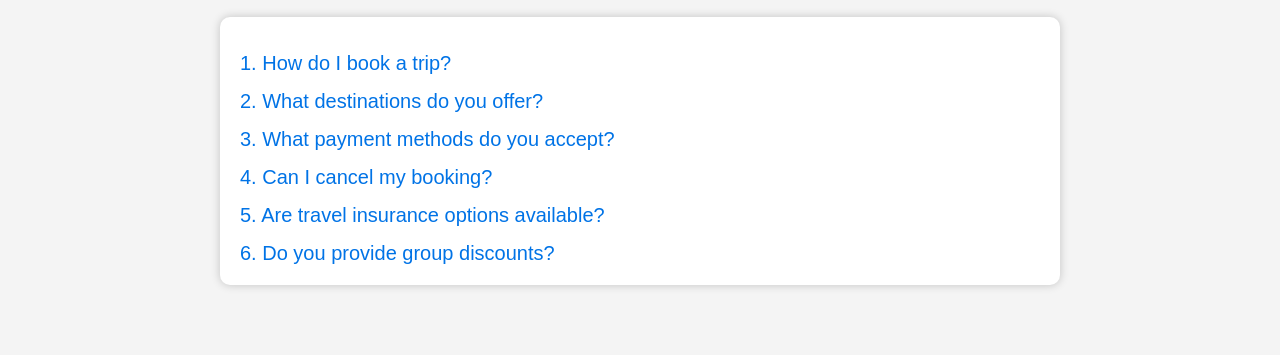
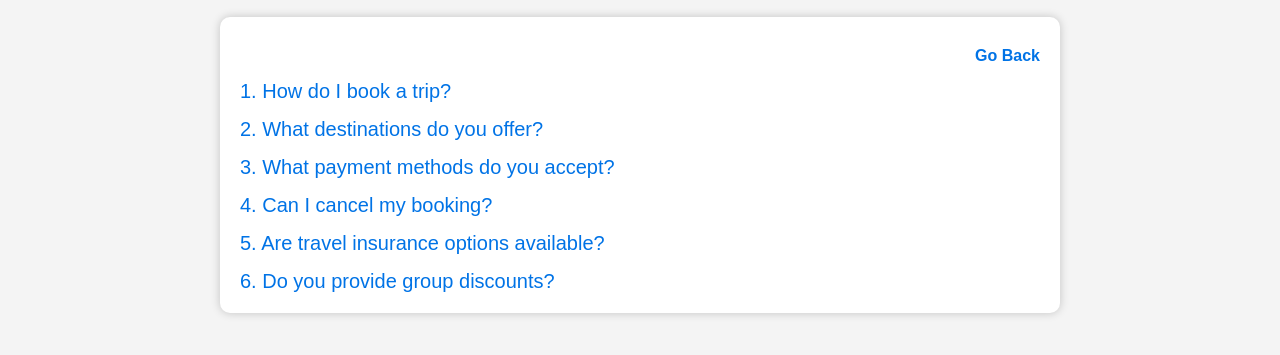
Before and after one commit to Carlos2902/WDDM_Project, a plain HTML site: page qna.html in a window 1280 px wide. Shown: the part 71-426 px from the top of the page. Drawn offline with Linux system fonts and the light colour scheme.

Commit message:
Go back button

```diff
--- a/qna.html
+++ b/qna.html
@@ -43,11 +43,30 @@
         .question:hover {
             text-decoration: underline;
         }
+
+        /* Go Back Link Styles */
+        .go-back {
+            text-align: right;
+            margin-top: 10px;
+        }
+
+        .go-back a {
+            text-decoration: none;
+            color: #0073e6;
+            font-weight: bold;
+        }
+
+        .go-back a:hover {
+            text-decoration: underline;
+        }
     </style>
 </head>
 <body>
     <div class="header">Frequently Asked Questions</div>
     <div class="container">
+        <div class="go-back">
+            <a href="tours.html">Go Back</a>
+        </div>
         <div class="faq">
             <div class="question">1. How do I book a trip?</div>
             <div class="answer">To book a trip, you can visit our website and use our online booking system. Alternatively, you can contact our customer service team for assistance.</div>
```
